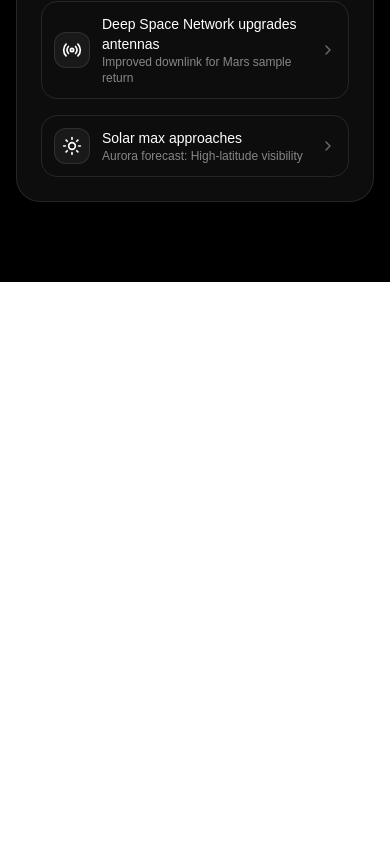
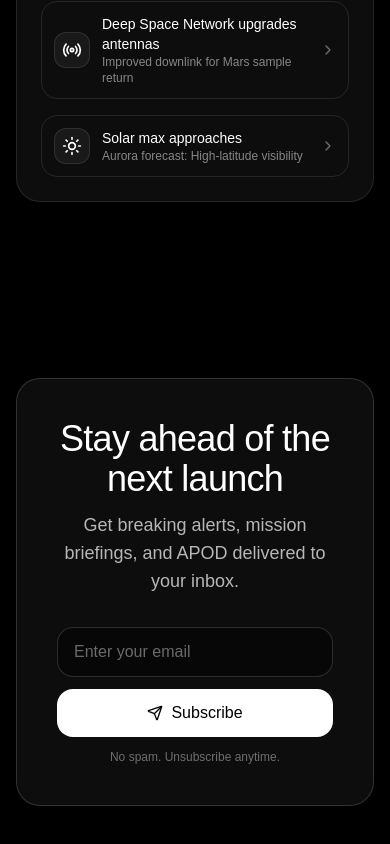
Before and after one commit to aakash-gupta02/Beyond-Sky, a Next.js app: page / in a window 390 px wide. Shown: the part 6120-6964 px from the top of the page. Before the commit the page ends 6402 px from the top, so only its background shows below. Built offline with nearby package versions, Linux system fonts and the light colour scheme.

Commit message:
CTA section

```diff
--- a/src/app/page.js
+++ b/src/app/page.js
@@ -1,5 +1,6 @@
 import Apod from "@/components/Apod";
 import BackgroundLayer from "@/components/BackgroundLayer";
+import CTA from "@/components/CTA";
 import Hero from "@/components/Hero";
 import MissionAnalytics from "@/components/MissionAnalytics";
 import Navbar from "@/components/Navbar";
@@ -113,6 +114,7 @@ export default function Home() {
   <NewsGrid />
   <MissionAnalytics />
   <Apod />
+  <CTA />
 </div>
   );
 }
--- /dev/null
+++ b/src/components/CTA.jsx
@@ -0,0 +1,37 @@
+import { Send } from 'lucide-react';
+import React from 'react';
+
+const CTA = () => {
+    return (
+        <section className="py-24">
+            <div className="max-w-5xl mx-auto px-4">
+                <div className="rounded-3xl border border-white/15 bg-white/5 p-10 md:p-14 text-center">
+                    <h2
+                        className="text-4xl sm:text-5xl font-light tracking-tight"
+                        style={{ letterSpacing: '-0.02em' }}
+                    >
+                        Stay ahead of the next launch
+                    </h2>
+                    <p className="text-white/70 text-lg mt-3">
+                        Get breaking alerts, mission briefings, and APOD delivered to your inbox.
+                    </p>
+                    <form className="mt-8 grid grid-cols-1 sm:grid-cols-2 gap-3 max-w-2xl mx-auto">
+                        <input
+                            type="email"
+                            required
+                            placeholder="Enter your email"
+                            className="w-full px-4 py-3 rounded-2xl bg-black/40 border border-white/15 focus:outline-none focus:ring-2 focus:ring-cyan-500/40 placeholder-white/40 sm:col-span-1"
+                        />
+                        <button className="px-6 py-3 rounded-2xl bg-white text-black hover:bg-white/90 transition-colors inline-flex items-center justify-center gap-2 sm:col-span-1">
+                            <Send className="w-4 h-4" />
+                            Subscribe
+                        </button>
+                    </form>
+                    <div className="text-xs text-white/40 mt-3">No spam. Unsubscribe anytime.</div>
+                </div>
+            </div>
+        </section>
+    );
+};
+
+export default CTA;
```
